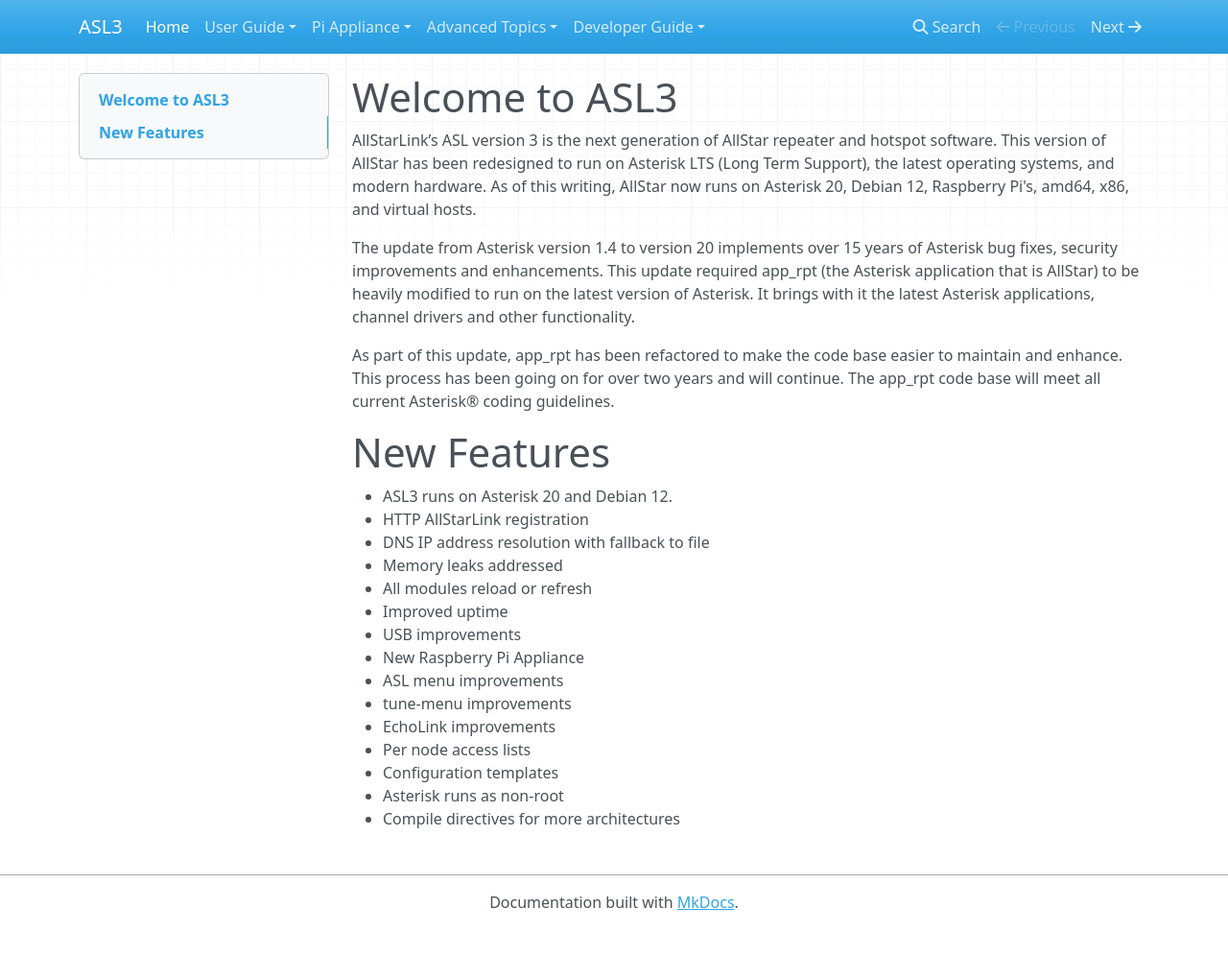
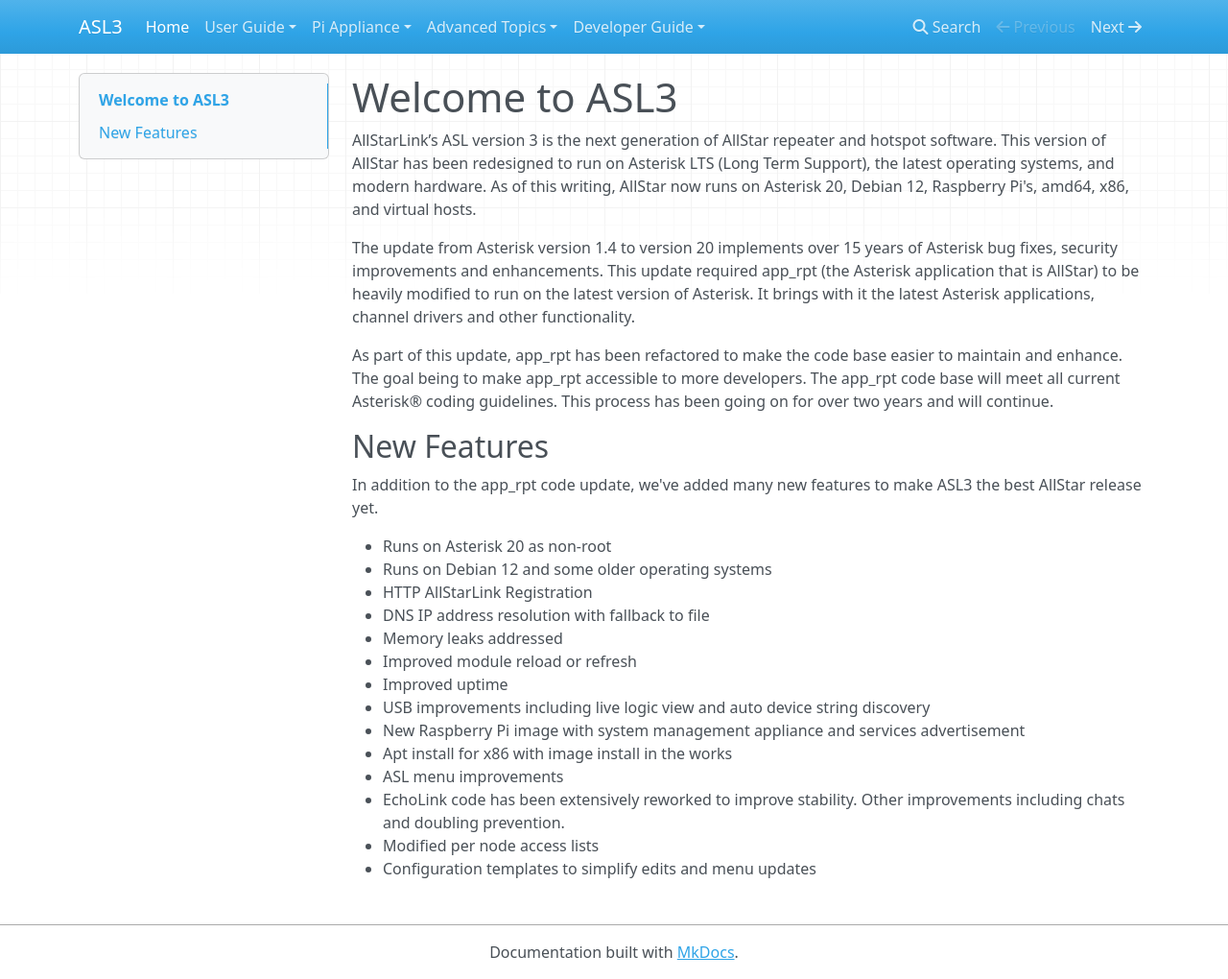
Before and after one commit to AllStarLink/ASL3-Manual, an MkDocs documentation site: the page built from docs/index.md, in a window 1280 px wide and 1020 px high. Shown: the whole window at 96% size. Built offline with MkDocs 1.6.1, drawn with Linux system fonts in a browser that asks for light colours; nearby versions of some CDN libraries.

Commit message:
Hyped up the front page and clarifications

```diff
--- a/docs/index.md
+++ b/docs/index.md
@@ -4,22 +4,23 @@
 
 The update from Asterisk version 1.4 to version 20 implements over 15 years of Asterisk bug fixes, security improvements and enhancements. This update required app\_rpt (the Asterisk application that is AllStar) to be heavily modified to run on the latest version of Asterisk.  It brings with it the latest Asterisk applications, channel drivers and other functionality.
 
-As part of this update, app\_rpt has been refactored to make the code base easier to maintain and enhance.  This process has been going on for over two years and will continue.  The app\_rpt code base will meet all current Asterisk® coding guidelines.
+As part of this update, app\_rpt has been refactored to make the code base easier to maintain and enhance.  The goal being to make app_rpt accessible to more developers. The app\_rpt code base will meet all current Asterisk® coding guidelines.  This process has been going on for over two years and will continue.
 
-# New Features
+## New Features
 
- - ASL3 runs on Asterisk 20 and Debian 12.
- - HTTP AllStarLink registration
+In addition to the app_rpt code update, we've added many new features to make ASL3 the best AllStar release yet.
+
+ - Runs on Asterisk 20 as non-root
+ - Runs on Debian 12 and some older operating systems
+ - HTTP AllStarLink Registration
  - DNS IP address resolution with fallback to file
  - Memory leaks addressed
- - All modules reload or refresh
+ - Improved module reload or refresh
  - Improved uptime
- - USB improvements
- - New Raspberry Pi Appliance
+ - USB improvements including live logic view and auto device string discovery
+ - New Raspberry Pi image with system management appliance and services advertisement
+ - Apt install for x86 with image install in the works
  - ASL menu improvements
- - tune-menu improvements
- - EchoLink improvements
- - Per node access lists
- - Configuration templates
- - Asterisk runs as non-root
- - Compile directives for more architectures
+ - EchoLink code has been extensively reworked to improve stability. Other improvements including chats and doubling prevention.
+ - Modified per node access lists
+ - Configuration templates to simplify edits and menu updates
```
